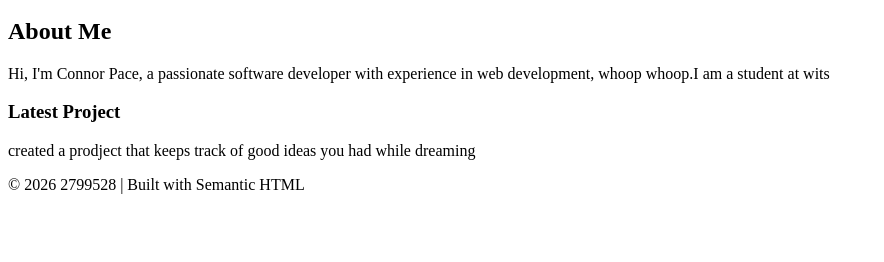
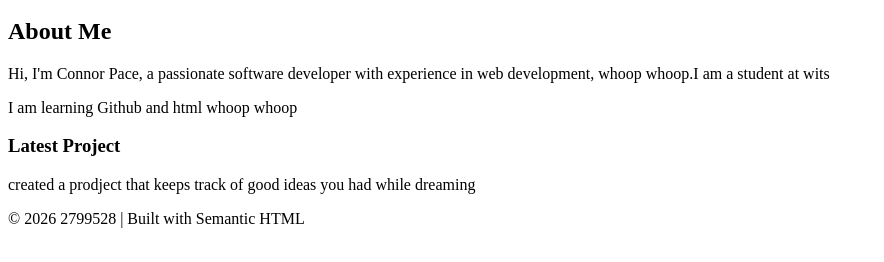
Before and after one commit to PaceWalker14/2799528-portfolio, a plain HTML site: page index.html in a window 1280 px wide. Shown: the part 136-398 px from the top of the page, without its empty margins (0-884 px from the left). Drawn offline with Linux system fonts and the light colour scheme.

Commit message:
feat: Add additional information to the About Me section

```diff
--- a/index.html
+++ b/index.html
@@ -24,6 +24,7 @@
         <section>
             <h2>About Me</h2>
             <p>Hi, I'm Connor Pace, a passionate software developer with experience in web development, whoop whoop.I am a student at wits</p>
+            <p>I am learning Github and html whoop whoop</p>
         </section>
 
         <article>
```
